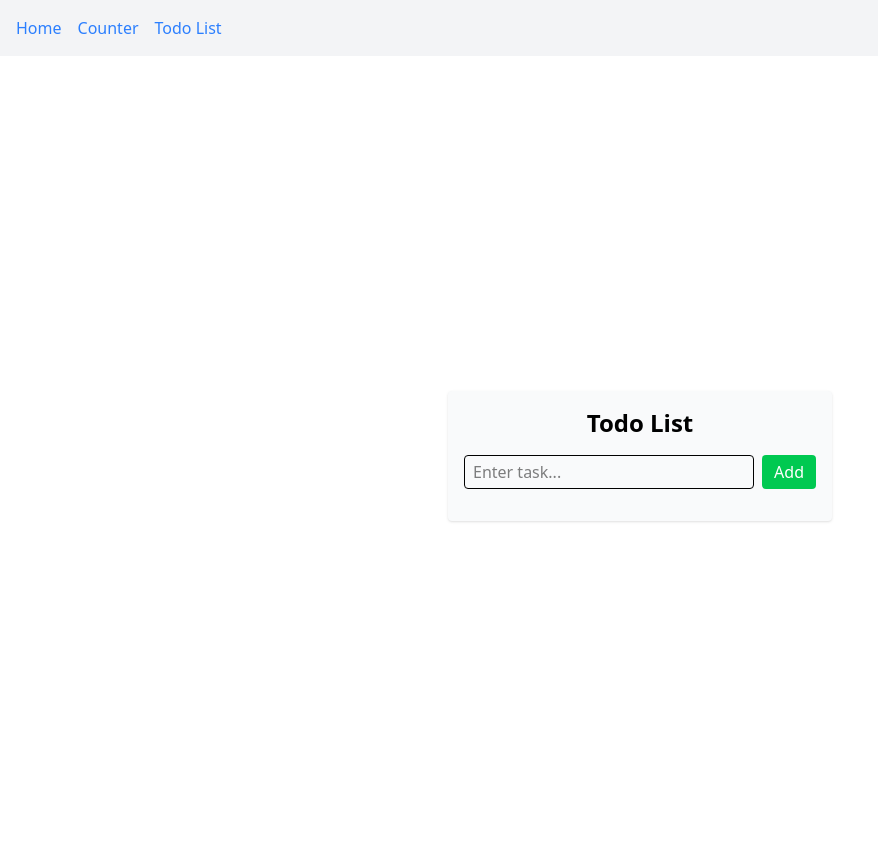
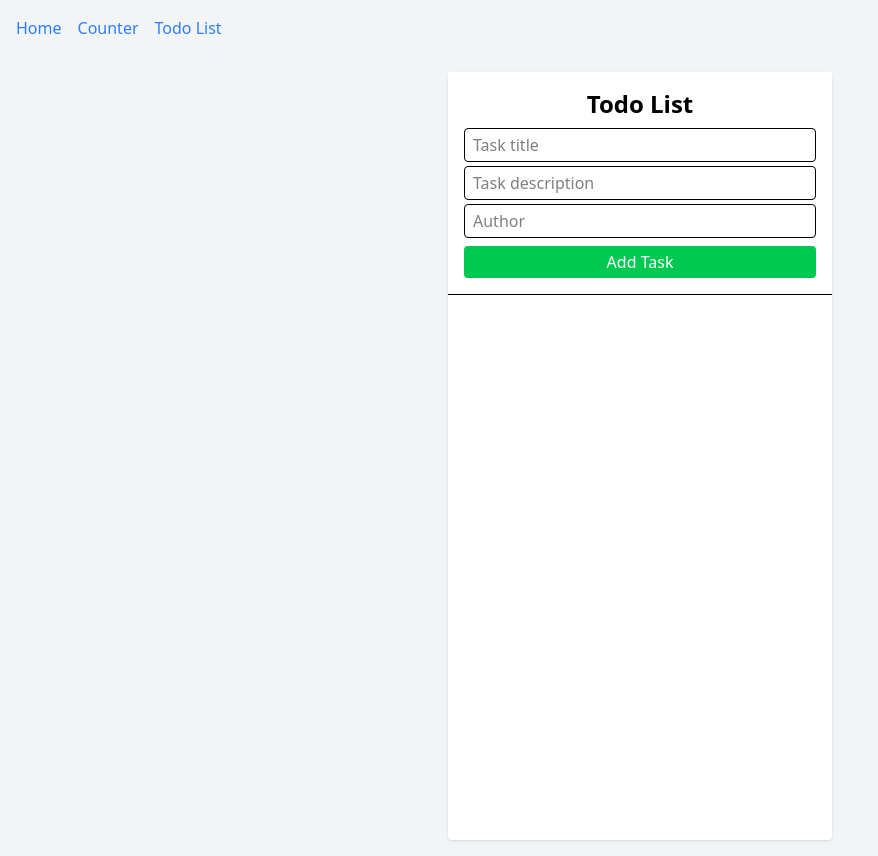
Before and after one commit to tofail-ahmed/headbookpro-FE, a React (Vite) app: page /todo in a window 1280 px wide. Shown: the whole page, without its empty margins (0-878 px from the left). Built offline with nearby package versions, Linux system fonts and the light colour scheme.

Commit message:
todo.jsx updated

```diff
--- a/src/Todo.jsx
+++ b/src/Todo.jsx
@@ -1,86 +1,127 @@
-import { useState, useEffect } from "react";
+import { useState } from "react";
 
 function TodoList() {
   const [task, setTask] = useState("");
-  const [todos, setTodos] = useState([]);
+  const [description, setDescription] = useState("");
+  const [author, setAuthor] = useState("");
+  const [todos, setTodos] = useState(() => {
+    const saved = localStorage.getItem("todos");
+    return saved ? JSON.parse(saved) : [];
+  });
 
-  // Load todos from localStorage
-  useEffect(() => {
-    const saved = JSON.parse(localStorage.getItem("todos")) || [];
-    setTodos(saved);
-  }, []);
-
-  // Save todos to localStorage whenever changed
-  useEffect(() => {
-    localStorage.setItem("todos", JSON.stringify(todos));
-  }, [todos]);
+  const updateTodos = (newTodos) => {
+    setTodos(newTodos);
+    localStorage.setItem("todos", JSON.stringify(newTodos));
+  };
 
   const handleAdd = () => {
     if (!task.trim()) return;
 
-    setTodos([...todos, { text: task, completed: false }]);
+    const newTodo = {
+      text: task,
+      description: description.trim() || "No description",
+      author: author.trim() || "Anonymous",
+      completed: false,
+      createdAt: new Date().toLocaleString(),
+      lastEdited: null,
+      editCount: 0,
+      completedAt: null,
+    };
+
+    updateTodos([newTodo, ...todos]);
     setTask("");
+    setDescription("");
+    setAuthor("");
   };
 
   const handleDelete = (index) => {
-    setTodos(todos.filter((_, i) => i !== index));
+    const newTodos = todos.filter((_, i) => i !== index);
+    updateTodos(newTodos);
   };
 
   const toggleComplete = (index) => {
     const newTodos = [...todos];
     newTodos[index].completed = !newTodos[index].completed;
-    setTodos(newTodos);
+    newTodos[index].completedAt = newTodos[index].completed
+      ? new Date().toLocaleString()
+      : null;
+    updateTodos(newTodos);
   };
 
   const handleEdit = (index) => {
-    const newTask = prompt("Edit your task", todos[index].text);
-    if (newTask !== null && newTask.trim() !== "") {
+    const newText = prompt("Edit task title", todos[index].text);
+    const newDesc = prompt("Edit task description", todos[index].description);
+    const newAuthor = prompt("Edit author", todos[index].author);
+
+    if (newText !== null && newText.trim() !== "") {
       const newTodos = [...todos];
-      newTodos[index].text = newTask;
-      setTodos(newTodos);
+      newTodos[index].text = newText;
+      newTodos[index].description = newDesc !== null ? newDesc : newTodos[index].description;
+      newTodos[index].author = newAuthor !== null ? newAuthor : newTodos[index].author;
+      newTodos[index].lastEdited = new Date().toLocaleString();
+      newTodos[index].editCount = (newTodos[index].editCount || 0) + 1;
+      updateTodos(newTodos);
     }
   };
 
   const clearAll = () => {
     if (window.confirm("Are you sure you want to clear all tasks?")) {
-      setTodos([]);
+      updateTodos([]);
     }
   };
 
   return (
-    <div className="flex justify-center items-center h-screen">
-      <div className="w-96 p-4 bg-gray-50 rounded shadow">
+    <div className="flex justify-center h-screen bg-gray-100 p-4">
+      <div className="w-96 bg-white rounded shadow flex flex-col h-full">
 
-        <h1 className="text-2xl font-bold text-center mb-4">Todo List</h1>
+        {/* ======= Form Box - Fixed at top ======= */}
+        <div className="p-4 border-b sticky top-0 bg-white z-10">
+          <h1 className="text-2xl font-bold text-center mb-2">Todo List</h1>
 
-        <div className="flex gap-2 mb-4">
           <input
             type="text"
-            placeholder="Enter task..."
-            className="border px-2 py-1 w-full rounded"
+            placeholder="Task title"
+            className="border px-2 py-1 w-full rounded mb-1"
             value={task}
             onChange={(e) => setTask(e.target.value)}
           />
+          <input
+            type="text"
+            placeholder="Task description"
+            className="border px-2 py-1 w-full rounded mb-1"
+            value={description}
+            onChange={(e) => setDescription(e.target.value)}
+          />
+          <input
+            type="text"
+            placeholder="Author"
+            className="border px-2 py-1 w-full rounded mb-1"
+            value={author}
+            onChange={(e) => setAuthor(e.target.value)}
+          />
           <button
             onClick={handleAdd}
-            className="bg-green-500 text-white px-3 py-1 rounded"
+            className="bg-green-500 text-white px-3 py-1 rounded w-full mt-1"
           >
-            Add
+            Add Task
           </button>
         </div>
 
+        {/* ======= Stats ======= */}
         {todos.length > 0 && (
-          <div className="mb-2 text-sm text-gray-600">
+          <div className="px-4 py-2 text-sm text-gray-600 border-b sticky top-24 bg-white z-10">
             Total: {todos.length} | Completed: {todos.filter(t => t.completed).length}
           </div>
         )}
 
-        <ul>
+        {/* ======= Task List - Scrollable ======= */}
+        <ul className="flex-1 overflow-y-auto p-4 space-y-2">
           {todos.map((todo, index) => (
             <li
               key={index}
-              className="flex justify-between items-center border-b py-2"
+              className="flex justify-between items-start border-b pb-2"
             >
+              <div className="flex flex-col w-full">
                 <div className="flex items-center gap-2">
                   <input
                     type="checkbox"
@@ -92,7 +133,20 @@ function TodoList() {
                   </span>
                 </div>
 
-              <div className="flex gap-2">
+                {/* Task details */}
+                <div className="ml-6 text-xs text-gray-400 flex flex-col gap-0.5">
+                  <span>Description: {todo.description}</span>
+                  <span>Author: {todo.author}</span>
+                  <span>Created: {todo.createdAt}</span>
+                  {todo.lastEdited && <span>Last Edited: {todo.lastEdited}</span>}
+                  {todo.completed && todo.completedAt && (
+                    <span>Completed: {todo.completedAt}</span>
+                  )}
+                  <span>Edit Count: {todo.editCount || 0}</span>
+                </div>
+              </div>
+
+              <div className="flex gap-2 ml-2">
                 <button
                   onClick={() => handleEdit(index)}
                   className="bg-yellow-400 text-white px-2 py-1 rounded"
@@ -110,15 +164,16 @@ function TodoList() {
           ))}
         </ul>
 
+        {/* ======= Clear All ======= */}
+        {/* ======= Clear All ======= */}
 {todos.length > 0 && (
   <button
     onClick={clearAll}
-            className="mt-4 w-full bg-gray-700 text-white px-3 py-1 rounded"
+    className="w-full bg-gray-700 text-white px-3 py-1 rounded mt-2 mb-4"
   >
     Clear All
   </button>
 )}
-
       </div>
     </div>
   );
```
Lines whose indentation alone changed are shown as unchanged.
